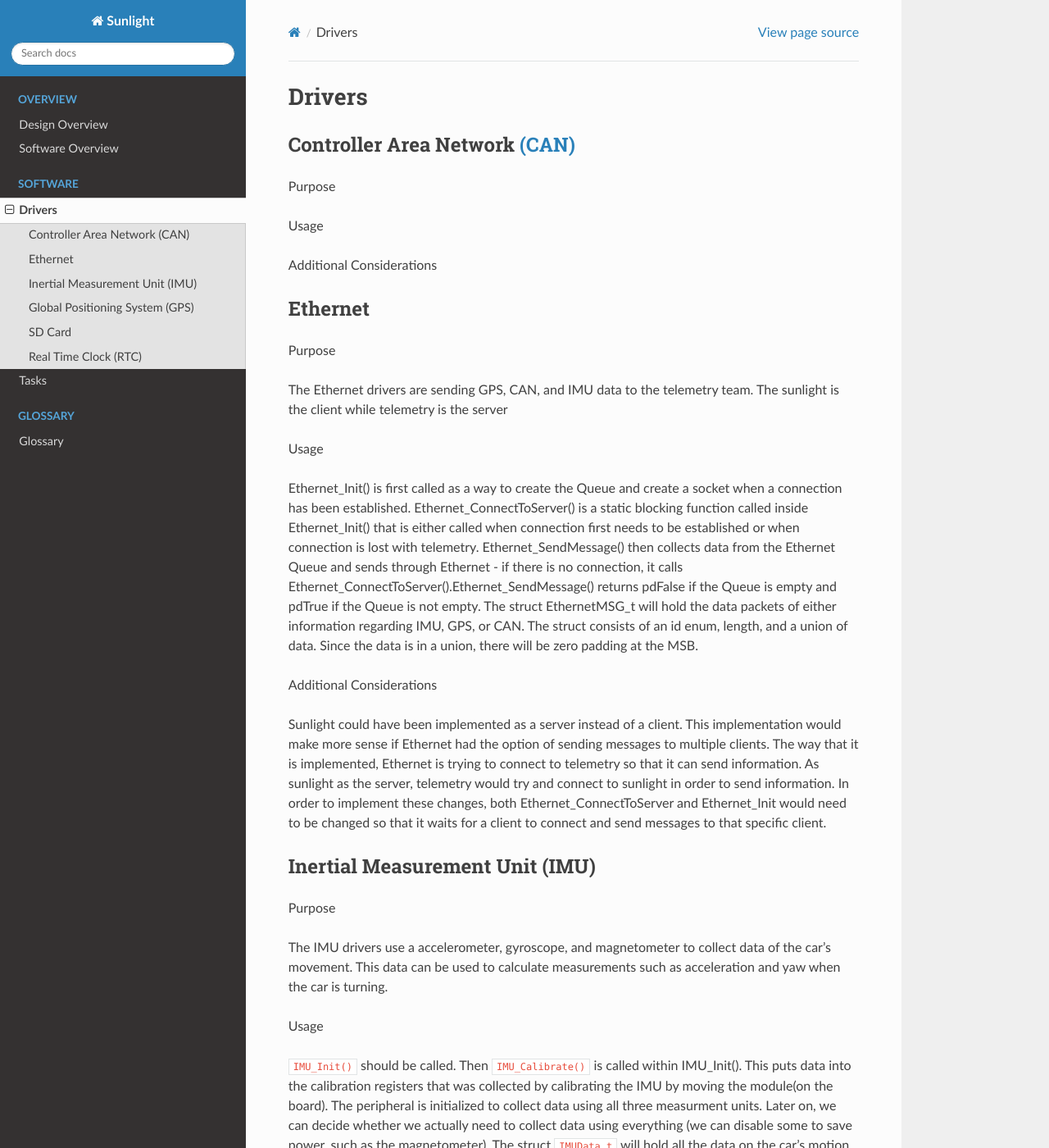
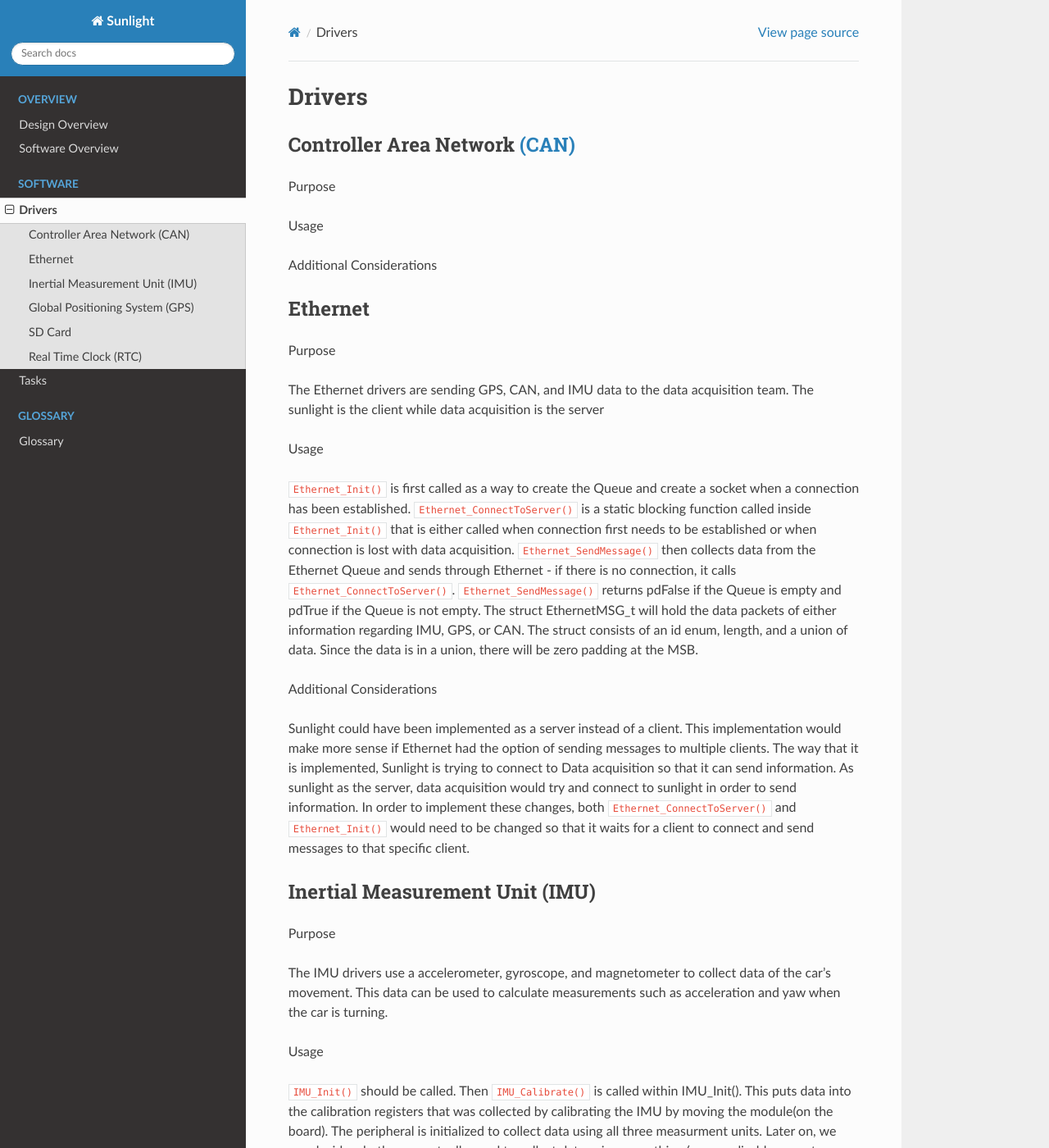
Before and after one commit to lhr-solar/DataAcq-Sunlight, a Sphinx documentation site: the page built from Docs/source/Software/drivers.rst, in a window 1280 px wide and 1400 px high. Shown: the whole window at 82% size. Built offline with Sphinx 7.4.7 and the Read the Docs theme 2.0.0, drawn with Linux system fonts in a browser that asks for light colours; pages that are not in the unit, such as notebooks, are missing from menus.

Commit message:
made new changes to documentation for ethernet

```diff
--- a/Docs/source/Software/drivers.rst
+++ b/Docs/source/Software/drivers.rst
@@ -16,15 +16,15 @@ Ethernet
 
 Purpose
 
-The Ethernet drivers are sending GPS, CAN, and IMU data to the telemetry team.
-The sunlight is the client while telemetry is the server
+The Ethernet drivers are sending GPS, CAN, and IMU data to the data acquisition team.
+The sunlight is the client while data acquisition is the server
 
 Usage
 
-Ethernet_Init() is first called as a way to create the Queue and create a socket when a connection has been established.
-Ethernet_ConnectToServer() is a static blocking function called inside Ethernet_Init() that is either called when connection
-first needs to be established or when connection is lost with telemetry.  Ethernet_SendMessage() then collects data from the
-Ethernet Queue and sends through Ethernet - if there is no connection, it calls Ethernet_ConnectToServer().Ethernet_SendMessage() returns pdFalse
+``Ethernet_Init()`` is first called as a way to create the Queue and create a socket when a connection has been established.
+``Ethernet_ConnectToServer()`` is a static blocking function called inside ``Ethernet_Init()`` that is either called when connection
+first needs to be established or when connection is lost with data acquisition.  ``Ethernet_SendMessage()`` then collects data from the
+Ethernet Queue and sends through Ethernet - if there is no connection, it calls ``Ethernet_ConnectToServer()``. ``Ethernet_SendMessage()`` returns pdFalse
 if the Queue is empty and pdTrue if the Queue is not empty. The struct EthernetMSG_t will hold the data packets of either information
 regarding IMU, GPS, or CAN. The struct consists of an id enum, length, and a union of data. Since the data is in a union, there will be zero padding
 at the MSB.
@@ -32,9 +32,9 @@ at the MSB.
 Additional Considerations
 
 Sunlight could have been implemented as a server instead of a client. This implementation would make more sense if Ethernet had the option of sending
-messages to multiple clients. The way that it is implemented, Ethernet is trying to connect to telemetry so that it can send information.
-As sunlight as the server, telemetry would try and connect to sunlight in order to send information. In order to implement these changes, both
-Ethernet_ConnectToServer and Ethernet_Init would need to be changed so that it waits for a client to connect and send messages to that specific client.
+messages to multiple clients. The way that it is implemented, Sunlight is trying to connect to Data acquisition so that it can send information.
+As sunlight as the server, data acquisition would try and connect to sunlight in order to send information. In order to implement these changes, both
+``Ethernet_ConnectToServer()`` and ``Ethernet_Init()`` would need to be changed so that it waits for a client to connect and send messages to that specific client.
 
 
 
```
